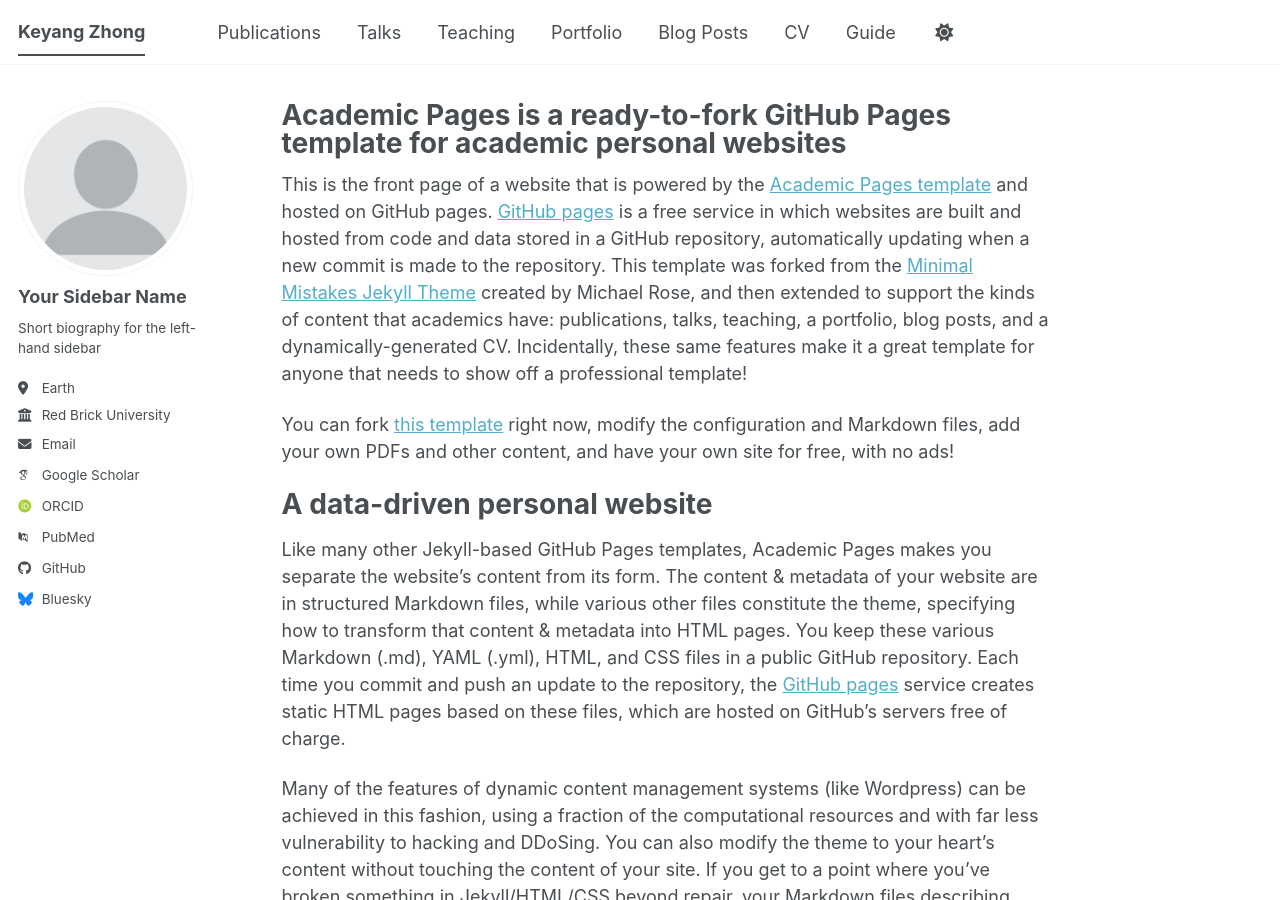
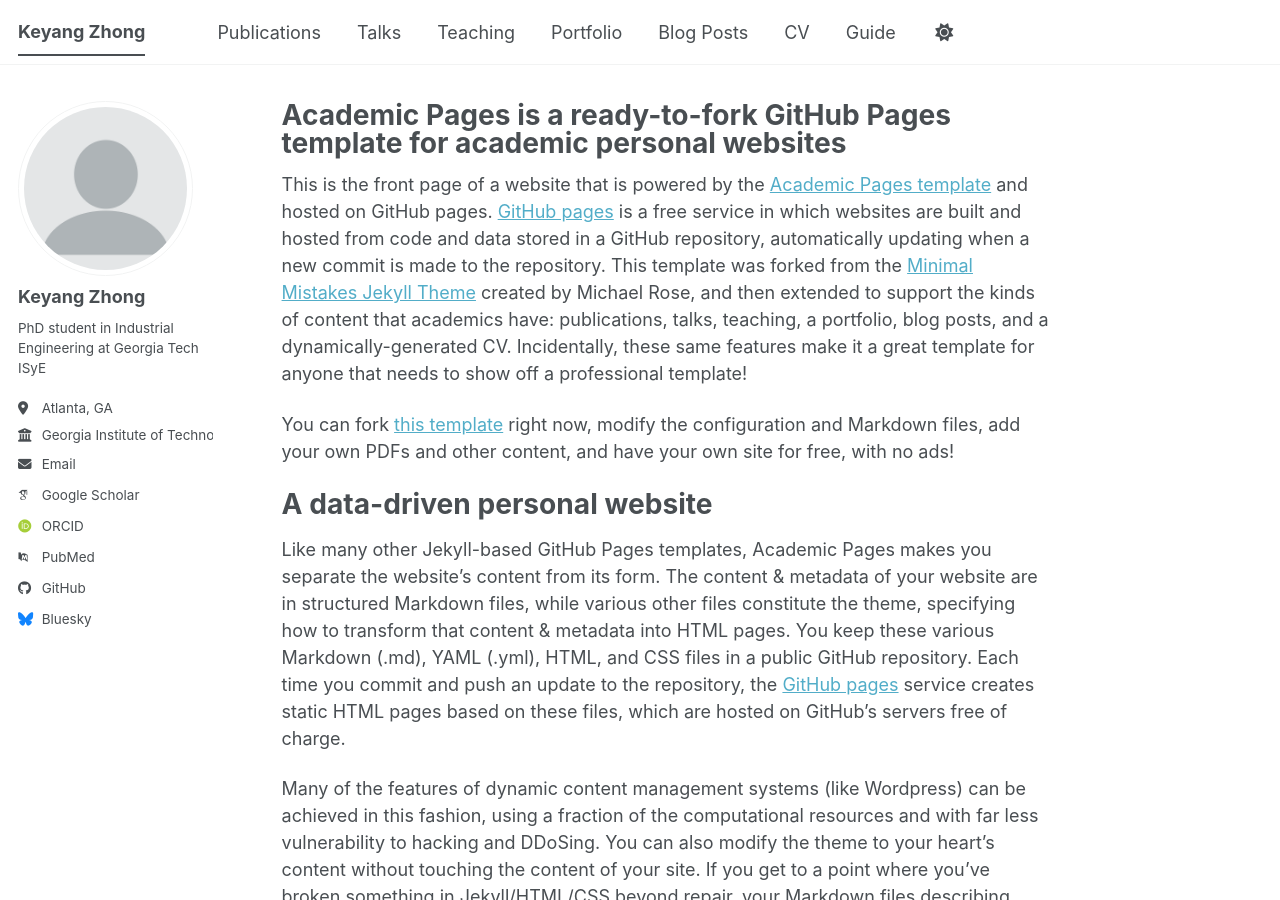
Before and after one commit to Alfredkkk/Alfredkkk.github.io, a Jekyll site: the page built from _pages/about.md, in a window 1280 px wide and 900 px high. Built offline with Jekyll 4.4.1, drawn with Linux system fonts in a browser that asks for light colours; some web fonts are replaced; a script bundle is joined from its source files by our own code; library files that are not in the unit come from our copies.

Commit message:
Change author details in _config.yml
Updated author information in the configuration file.

```diff
--- a/_config.yml
+++ b/_config.yml
@@ -24,13 +24,13 @@
 author:
   # Biographic information
   avatar           : "profile.png"
-  name             : "Your Sidebar Name"
+  name             : "Keyang Zhong"
   pronouns         : # example: "she/her"
-  bio              : "Short biography for the left-hand sidebar"
-  location         : "Earth"
-  employer         : "Red Brick University"
+  bio              : "PhD student in Industrial Engineering at Georgia Tech ISyE"
+  location         : "Atlanta, GA"
+  employer         : "Georgia Institute of Technology"
   uri              : # URL
-  email            : "none@example.org"
+  email            : "kyzhong02@gatech.edu"
 
   # Academic websites
   academia         : # URL
```
